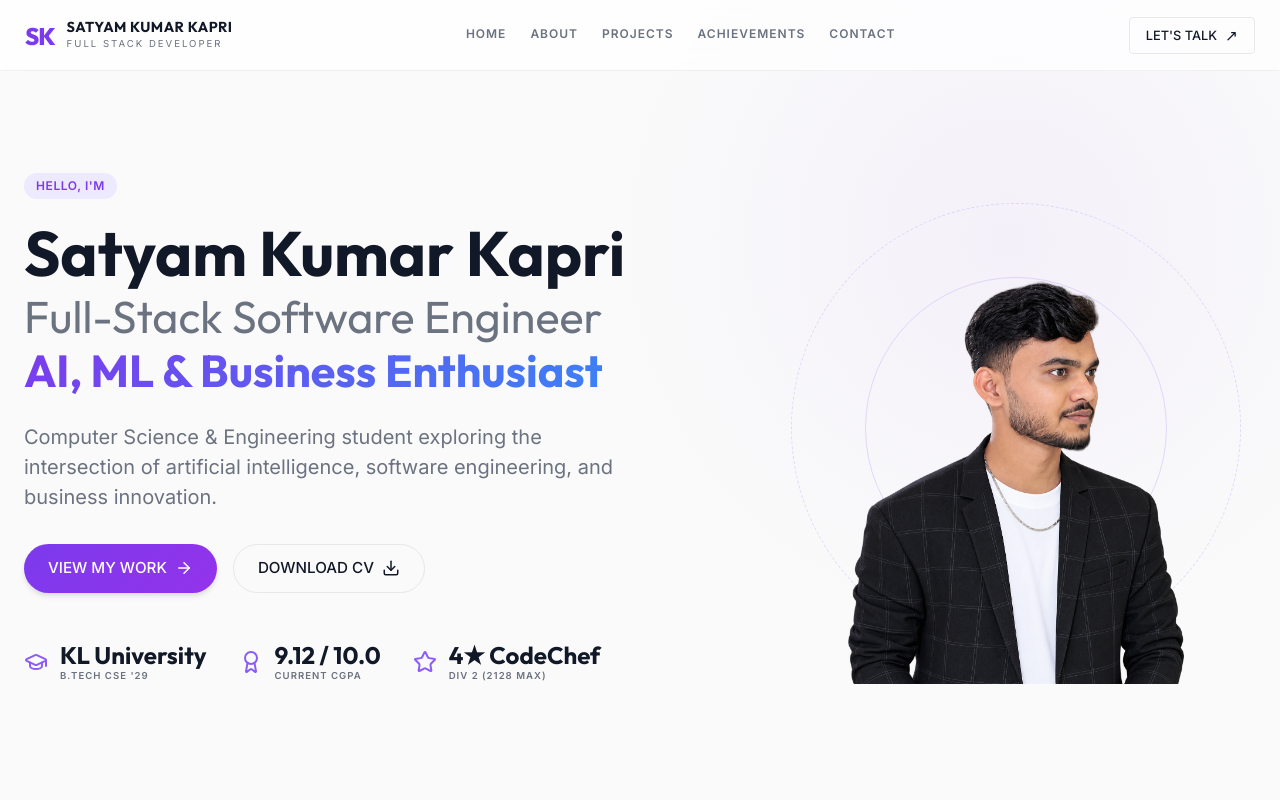
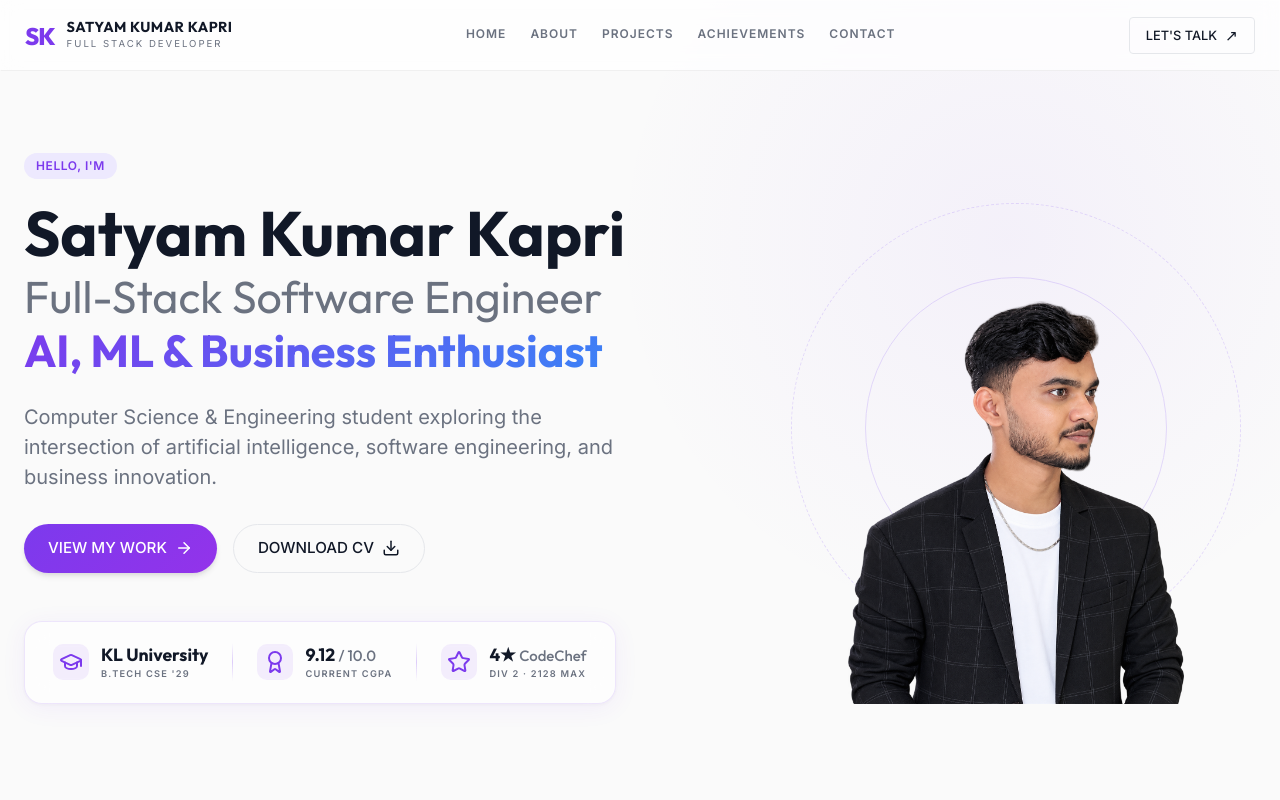
Before and after one commit to satyamkumarkapri/SatyamKapriPortfolio, a React app: page / in a window 1280 px wide. Shown: the top 800 px of the page. Built offline with nearby package versions, Linux system fonts and the light colour scheme; the HTML template or start-up script is replaced by a standard one.

Commit message:
Redesign hero stats into premium glassmorphism card with dividers and hover effects

```diff
--- a/src/components/Hero.css
+++ b/src/components/Hero.css
@@ -60,31 +60,86 @@
 
 .hero-stats {
   display: flex;
-  gap: var(--spacing-8);
+  align-items: center;
+  gap: 0;
+  background: rgba(255, 255, 255, 0.6);
+  backdrop-filter: blur(12px);
+  -webkit-backdrop-filter: blur(12px);
+  border: 1px solid rgba(124, 58, 237, 0.12);
+  border-radius: 18px;
+  padding: 18px 28px;
+  width: fit-content;
+  box-shadow: 0 4px 24px rgba(124, 58, 237, 0.07), 0 1px 4px rgba(0,0,0,0.04);
+  transition: box-shadow 0.3s ease;
 }
 
-.stat-item {
+.hero-stats:hover {
+  box-shadow: 0 8px 32px rgba(124, 58, 237, 0.13), 0 2px 8px rgba(0,0,0,0.06);
+}
+
+.stat-card {
   display: flex;
   align-items: center;
-  gap: var(--spacing-3);
+  gap: 12px;
+  padding: 4px 24px;
+  transition: transform 0.2s ease;
+}
+
+.stat-card:first-child {
+  padding-left: 0;
+}
+
+.stat-card:last-child {
+  padding-right: 0;
+}
+
+.stat-card:hover {
+  transform: translateY(-2px);
+}
+
+.stat-divider {
+  width: 1px;
+  height: 38px;
+  background: linear-gradient(to bottom, transparent, rgba(124, 58, 237, 0.25), transparent);
+  flex-shrink: 0;
 }
 
 .stat-icon {
-  color: var(--color-primary-light);
+  color: var(--color-primary);
+  background: rgba(124, 58, 237, 0.08);
+  border-radius: 10px;
+  padding: 6px;
+  width: 36px;
+  height: 36px;
+  flex-shrink: 0;
+}
+
+.stat-info {
+  display: flex;
+  flex-direction: column;
+  gap: 2px;
 }
 
 .stat-value {
   font-family: var(--font-heading);
-  font-size: 1.5rem;
+  font-size: 1.1rem;
   font-weight: 700;
   line-height: 1.2;
+  color: var(--color-text);
+}
+
+.stat-sub {
+  font-size: 0.85em;
+  font-weight: 500;
+  color: var(--color-text-muted);
 }
 
 .stat-label {
-  font-size: 0.6rem;
+  font-size: 0.58rem;
   color: var(--color-text-muted);
   font-weight: 600;
-  letter-spacing: 1px;
+  letter-spacing: 1.2px;
+  text-transform: uppercase;
 }
 
 /* Hero Image & Floating Elements */
@@ -259,6 +314,7 @@
   }
   .hero-actions, .hero-stats {
     justify-content: center;
+    margin: 0 auto;
   }
   .hero-image-wrapper {
     margin-top: var(--spacing-12);
--- a/src/components/Hero.tsx
+++ b/src/components/Hero.tsx
@@ -28,25 +28,27 @@ const Hero: React.FC = () => {
           </div>
 
           <div className="hero-stats">
-            <div className="stat-item">
-              <GraduationCap className="stat-icon" />
-              <div>
+            <div className="stat-card">
+              <GraduationCap className="stat-icon" size={22} />
+              <div className="stat-info">
                 <div className="stat-value">KL University</div>
                 <div className="stat-label">B.TECH CSE '29</div>
               </div>
             </div>
-            <div className="stat-item">
-              <Award className="stat-icon" />
-              <div>
-                <div className="stat-value">9.12 / 10.0</div>
+            <div className="stat-divider" />
+            <div className="stat-card">
+              <Award className="stat-icon" size={22} />
+              <div className="stat-info">
+                <div className="stat-value">9.12 <span className="stat-sub">/ 10.0</span></div>
                 <div className="stat-label">CURRENT CGPA</div>
               </div>
             </div>
-            <div className="stat-item">
-              <Star className="stat-icon" />
-              <div>
-                <div className="stat-value">4★ CodeChef</div>
-                <div className="stat-label">DIV 2 (2128 MAX)</div>
+            <div className="stat-divider" />
+            <div className="stat-card">
+              <Star className="stat-icon" size={22} />
+              <div className="stat-info">
+                <div className="stat-value">4★ <span className="stat-sub">CodeChef</span></div>
+                <div className="stat-label">DIV 2 · 2128 MAX</div>
               </div>
             </div>
           </div>
```
